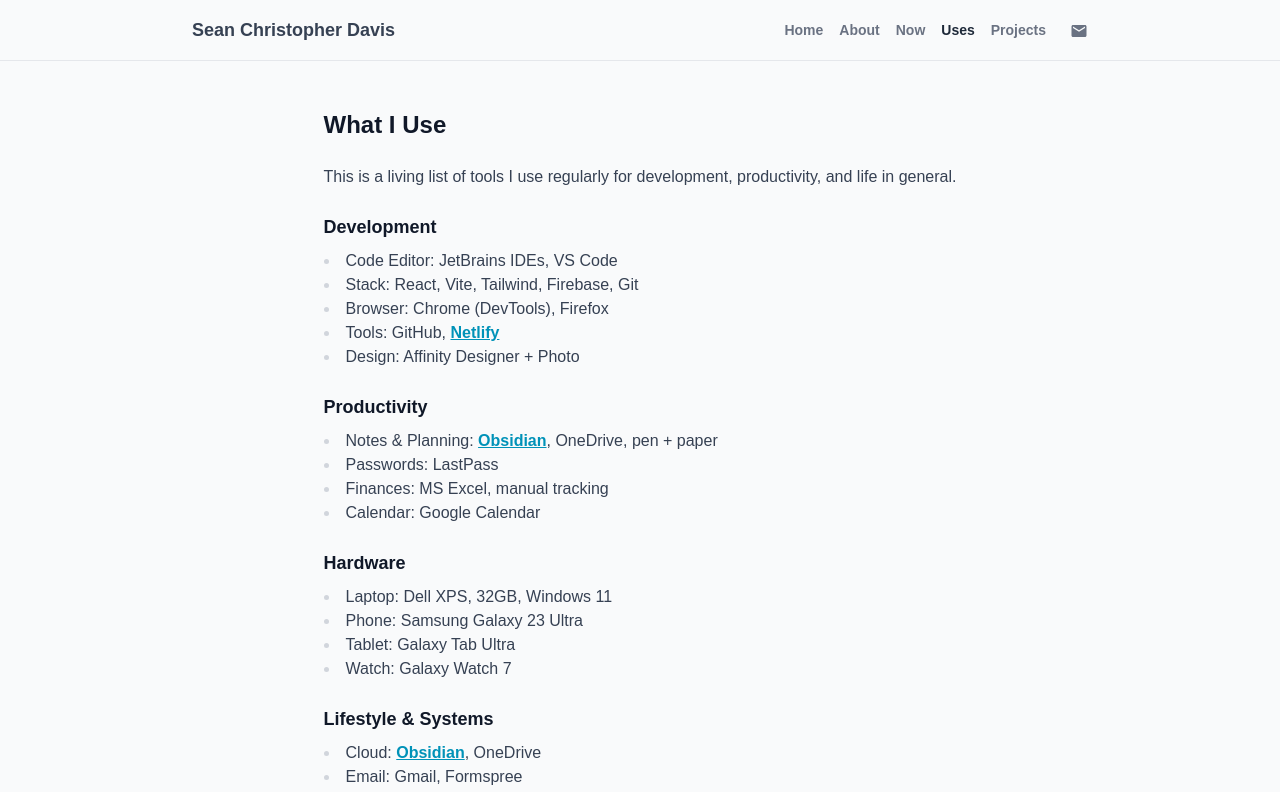
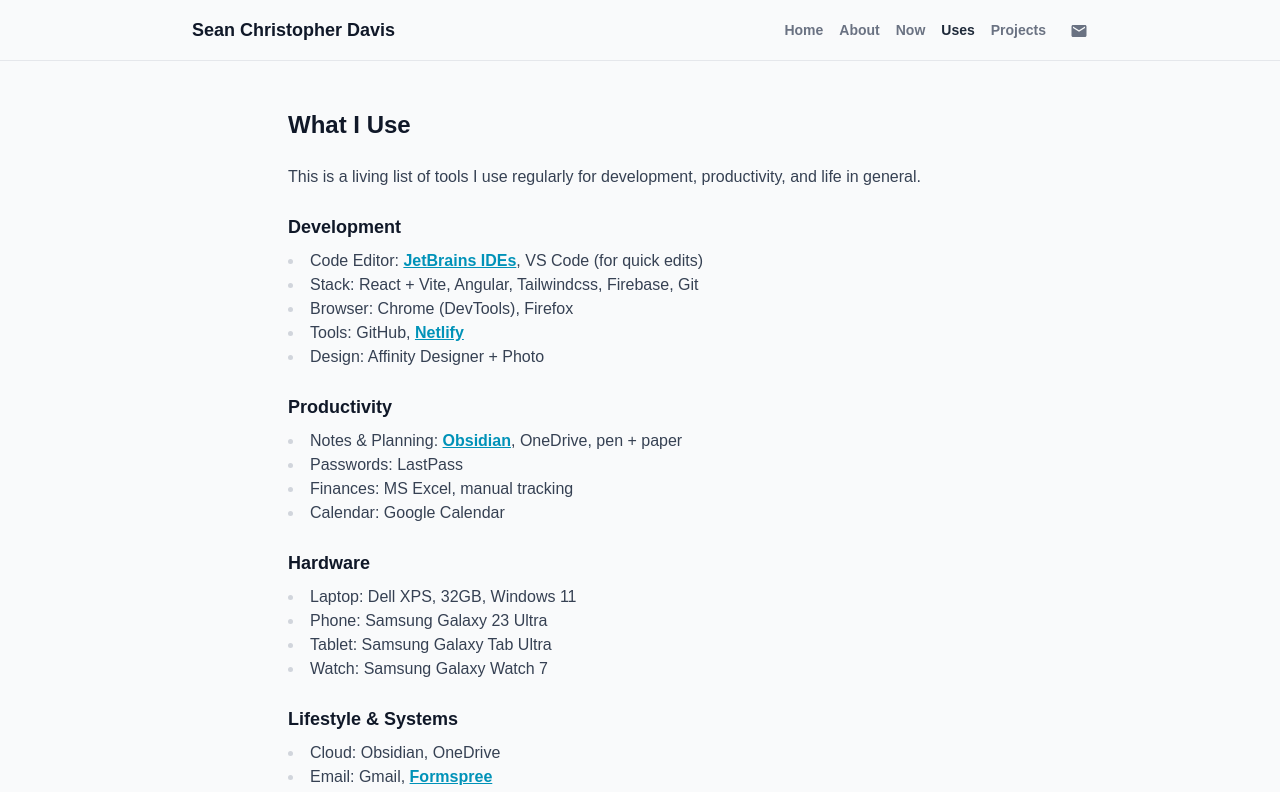
Before and after one commit to SeanChDavis/SeanChDavis, a React (Vite) app: page /uses in a window 1280 px wide. Shown: the top 792 px of the page. Built offline with nearby package versions, Linux system fonts and the light colour scheme; the HTML template or start-up script is replaced by a standard one.

Commit message:
general refactoring

```diff
--- a/src/App.jsx
+++ b/src/App.jsx
@@ -1,14 +1,30 @@
 import React from 'react';
-import { BrowserRouter as Router } from 'react-router-dom';
+import {BrowserRouter as Router, Navigate, Route, Routes} from 'react-router-dom';
 import './styles.css';
-import AppRoutes from "./AppRoutes.jsx";
+import MainLayout from "./components/layout/MainLayout.jsx";
+import Home from "./pages/Home.jsx";
+import About from "./pages/About.jsx";
+import Now from "./pages/Now.jsx";
+import Uses from "./pages/Uses.jsx";
+import Projects from "./pages/Projects.jsx";
+import Contact from "./pages/Contact.jsx";
+import NetherlandsJourney from "./pages/NetherlandsJourney.jsx";
 
-function App() {
+export default function App() {
     return (
         <Router>
-            <AppRoutes />
+            <Routes>
+                <Route path="/" element={<MainLayout />}>
+                    <Route index element={<Home />} />
+                    <Route path="about" element={<About />} />
+                    <Route path="now" element={<Now />} />
+                    <Route path="uses" element={<Uses />} />
+                    <Route path="projects" element={<Projects />} />
+                    <Route path="contact" element={<Contact />} />
+                    <Route path="netherlands-journey" element={<NetherlandsJourney />} />
+                    <Route path="*" element={<Navigate to="/" replace />} />
+                </Route>
+            </Routes>
         </Router>
     );
 }
-
-export default App;
--- a/src/AppRoutes.jsx
+++ /dev/null
@@ -1,29 +0,0 @@
-import {Navigate, Route, Routes} from "react-router-dom";
-import React from "react";
-import MainLayout from "./components/layout/MainLayout.jsx";
-import Home from "./pages/Home.jsx";
-import About from "./pages/About.jsx";
-import Now from "./pages/Now.jsx";
-import Uses from "./pages/Uses.jsx";
-import Projects from "./pages/Projects.jsx";
-import Contact from "./pages/Contact.jsx";
-import NetherlandsJourney from "./pages/NetherlandsJourney.jsx";
-
-const AppRoutes = () => {
-    return (
-        <Routes>
-            <Route path="/" element={<MainLayout />}>
-                <Route index element={<Home />} />
-                <Route path="about" element={<About />} />
-                <Route path="now" element={<Now />} />
-                <Route path="uses" element={<Uses />} />
-                <Route path="projects" element={<Projects />} />
-                <Route path="contact" element={<Contact />} />
-                <Route path="netherlands-journey" element={<NetherlandsJourney />} />
-                <Route path="*" element={<Navigate to="/" replace />} />
-            </Route>
-        </Routes>
-    );
-}
-
-export default AppRoutes;
--- a/src/components/layout/Footer.jsx
+++ b/src/components/layout/Footer.jsx
@@ -7,7 +7,7 @@ const Footer = () => {
         <footer
           className="border-t border-gray-200 dark:border-gray-800 py-6 px-4 md:px-8 text-sm text-center text-gray-600 dark:text-gray-400 font-semibold">
           &copy; {new Date().getFullYear()} <Link className="transition duration-300 ease-in-out dark:hover:text-gray-200"
-                                                  to="/">{siteData.siteTitle}</Link>. All rights reserved.
+                                                  to="/">{siteData.siteTitle}.com</Link> &middot; All rights reserved
         </footer>
     );
 }
--- a/src/components/layout/Header.jsx
+++ b/src/components/layout/Header.jsx
@@ -1,37 +1,37 @@
 import { Link, NavLink } from "react-router-dom";
 import React from "react";
 import { MdEmail } from "react-icons/md";
+import siteData from "../../data/siteData";
 
 const Header = () => {
 
-    const menuActiveClasses = "text-gray-800 dark:text-gray-200";
-    const menuHoverClasses = "transition duration-300 ease-in-out text-gray-500 dark:text-gray-400 hover:text-gray-800 dark:hover:text-gray-200";
+    const navigationLinks = [
+        { to: "/", label: "Home" },
+        { to: "/about", label: "About" },
+        { to: "/now", label: "Now" },
+        { to: "/uses", label: "Uses" },
+        { to: "/projects", label: "Projects" },
+        { to: "/contact", label: <MdEmail className="inline-block text-lg align-middle ms-2" title="Contact Sean" /> }
+    ];
 
     return (
         <header className="w-full border-b border-gray-200 dark:border-gray-800 py-4 px-4 md:px-8">
             <div className="max-w-4xl mx-auto flex flex-col md:flex-row items-center justify-between">
                 <h1 className="text-lg font-semibold">
-                    <Link to="/" className="dark:text-gray-200">Sean Christopher Davis</Link>
+                    <Link to="/" className="text-gray-900 dark:text-gray-200">{siteData.siteName}</Link>
                 </h1>
                 <nav className="mt-2 md:mt-0 space-x-2 sm:space-x-4 text-sm font-semibold">
-                    <NavLink to="/" className={({ isActive }) => isActive ? menuActiveClasses : menuHoverClasses}>
-                        Home
-                    </NavLink>
-                    <NavLink to="/about" className={({ isActive }) => isActive ? menuActiveClasses : menuHoverClasses}>
-                        About
-                    </NavLink>
-                    <NavLink to="/now" className={({ isActive }) => isActive ? menuActiveClasses : menuHoverClasses}>
-                        Now
-                    </NavLink>
-                    <NavLink to="/uses" className={({ isActive }) => isActive ? menuActiveClasses : menuHoverClasses}>
-                        Uses
-                    </NavLink>
-                    <NavLink to="/projects" className={({ isActive }) => isActive ? menuActiveClasses : menuHoverClasses}>
-                        Projects
-                    </NavLink>
-                    <NavLink to="/contact" className={({ isActive }) => isActive ? menuActiveClasses : menuHoverClasses}>
-                        <MdEmail className="inline-block text-lg align-middle ms-2" />
-                    </NavLink>
+                    {navigationLinks.map((link, index) => (
+                        <NavLink
+                            key={index}
+                            to={link.to}
+                            className={({ isActive }) => isActive
+                                ? "text-gray-800 dark:text-gray-200"
+                                : "transition duration-300 ease-in-out text-gray-500 dark:text-gray-400 hover:text-gray-800 dark:hover:text-gray-200"}
+                        >
+                            {link.label}
+                        </NavLink>
+                    ))}
                 </nav>
             </div>
         </header>
--- a/src/components/layout/MainLayout.jsx
+++ b/src/components/layout/MainLayout.jsx
@@ -8,7 +8,7 @@ const MainLayout = () => {
     return (
         <div className="flex flex-col min-h-screen bg-gray-50 dark:bg-gray-900 text-gray-700 dark:text-gray-400">
             <Header />
-            <main className="flex-grow max-w-3xl mx-auto px-4 md:px-8 py-12 space-y-6">
+            <main className="flex-grow md:w-3xl max-w-3xl mx-auto px-4 md:px-8 py-12 space-y-6">
                 <Outlet />
             </main>
             <Footer />
--- a/src/components/ui/ContactForm.jsx
+++ b/src/components/ui/ContactForm.jsx
@@ -1,6 +1,6 @@
 import React, { useState } from 'react';
 
-function ContactForm() {
+export default function ContactForm() {
     const [status, setStatus] = useState('idle');
 
     const handleSubmit = async (e) => {
@@ -50,5 +50,3 @@ function ContactForm() {
         </form>
     );
 }
-
-export default ContactForm;
--- a/src/data/siteData.json
+++ b/src/data/siteData.json
@@ -1,5 +1,6 @@
 {
   "siteTitle" : "SeanChDavis",
   "siteName" : "Sean Christopher Davis",
+  "siteNameShort" : "Sean Davis",
   "siteTagline" : "Veteran. Developer. Technologist. Student of Systems."
 }
--- a/src/pages/About.jsx
+++ b/src/pages/About.jsx
@@ -27,7 +27,7 @@ const About = () => {
             <img src="/sean-davis-headshot.png" alt="Sean's Headshot" className="w-28 h-28 rounded-full mt-8" />
 
             <p className="text-md text-gray-700 dark:text-gray-400 mt-4">
-                <strong className="dark:text-gray-200">Sean Davis</strong>, <br />
+                <strong className="dark:text-gray-200">{siteData.siteNameShort}</strong>, <br />
                 {siteData.siteTagline}
             </p>
         </>
--- a/src/pages/Uses.jsx
+++ b/src/pages/Uses.jsx
@@ -1,4 +1,5 @@
 import React from 'react';
+import {Link} from "react-router-dom";
 
 export default function Uses() {
 
@@ -15,10 +16,10 @@ export default function Uses() {
                 <section className="space-y-2">
                     <h2 className={headingClasses}>Development</h2>
                     <ul className="list-disc list-inside space-y-2 md:space-y-0 md:marker:text-gray-300">
-                        <li>Code Editor: JetBrains IDEs, VS Code</li>
-                        <li>Stack: React, Vite, Tailwind, Firebase, Git</li>
+                        <li>Code Editor: <a href={"https://www.jetbrains.com/"} className={linkClasses} target={"_blank"}>JetBrains IDEs</a>, VS Code (for quick edits)</li>
+                        <li>Stack: React + Vite, Angular, Tailwindcss, Firebase, Git</li>
                         <li>Browser: Chrome (DevTools), Firefox</li>
-                        <li>Tools: GitHub, <a href="https://www.netlify.com/" className={linkClasses}>Netlify</a></li>
+                        <li>Tools: GitHub, <a href="https://www.netlify.com/" className={linkClasses} target={"_blank"}>Netlify</a></li>
                         <li>Design: Affinity Designer + Photo</li>
                     </ul>
                 </section>
@@ -26,7 +27,7 @@ export default function Uses() {
                 <section className="space-y-2">
                     <h2 className={headingClasses}>Productivity</h2>
                     <ul className="list-disc list-inside space-y-2 md:space-y-0 md:marker:text-gray-300">
-                        <li>Notes & Planning: <a href="https://obsidian.md/" className={linkClasses}>Obsidian</a>, OneDrive, pen + paper</li>
+                        <li>Notes & Planning: <a href="https://obsidian.md/" className={linkClasses} target={"_blank"}>Obsidian</a>, OneDrive, pen + paper</li>
                         <li>Passwords: LastPass</li>
                         <li>Finances: MS Excel, manual tracking</li>
                         <li>Calendar: Google Calendar</li>
@@ -38,18 +39,18 @@ export default function Uses() {
                     <ul className="list-disc list-inside space-y-2 md:space-y-0 md:marker:text-gray-300">
                         <li>Laptop: Dell XPS, 32GB, Windows 11</li>
                         <li>Phone: Samsung Galaxy 23 Ultra</li>
-                        <li>Tablet: Galaxy Tab Ultra</li>
-                        <li>Watch: Galaxy Watch 7</li>
+                        <li>Tablet: Samsung Galaxy Tab Ultra</li>
+                        <li>Watch: Samsung Galaxy Watch 7</li>
                     </ul>
                 </section>
 
                 <section className="space-y-2">
                     <h2 className={headingClasses}>Lifestyle & Systems</h2>
                     <ul className="list-disc list-inside space-y-2 md:space-y-0 md:marker:text-gray-300">
-                        <li>Cloud: <a href="https://obsidian.md/" className={linkClasses}>Obsidian</a>, OneDrive</li>
-                        <li>Email: Gmail, Formspree</li>
+                        <li>Cloud: Obsidian, OneDrive</li>
+                        <li>Email: Gmail, <a href={"https://formspree.io/"} className={linkClasses} target={"_blank"}>Formspree</a></li>
                         <li>Domains: NameCheap</li>
-                        <li>Planning: <a href="https://wise.com/invite/dic/seand823" className={linkClasses}>Wise</a>, EUR-based budgeting for Netherlands move</li>
+                        <li>Planning: <a href="https://wise.com/invite/dic/seand823" className={linkClasses} target={"_blank"}>Wise</a>, EUR-based budgeting for <Link to="/netherlands-journey" className={linkClasses}>Netherlands move</Link></li>
                     </ul>
                 </section>
             </div>
```
